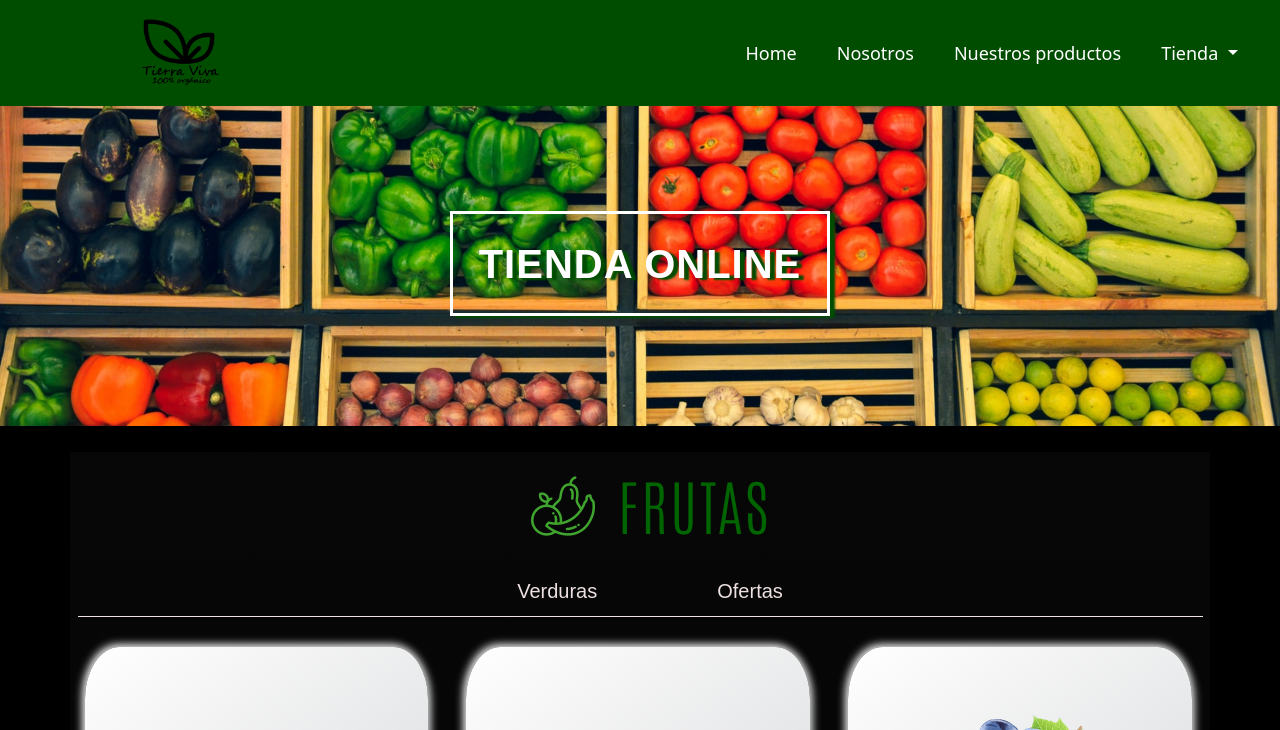
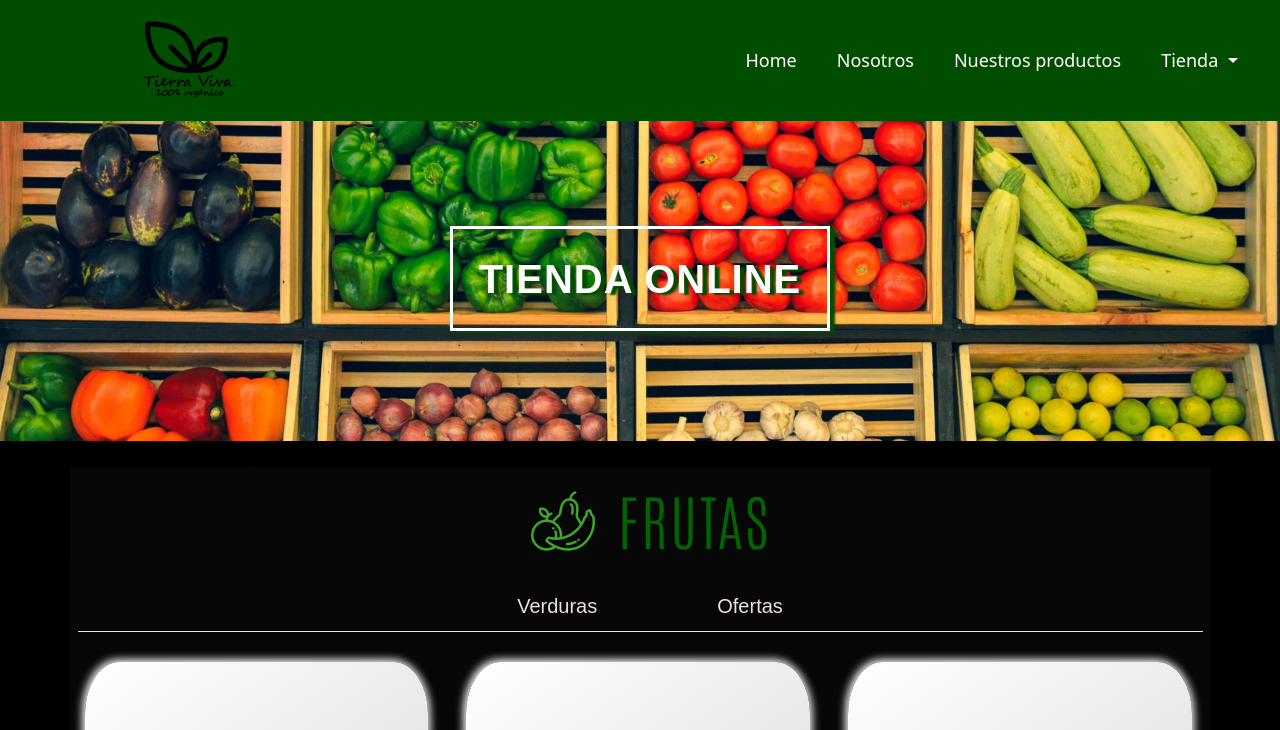
Before and after one commit to mdeleonbalbiani/TierraViva, a website: page pages/frutas.html in a window 1280 px wide. Shown: the top 730 px of the page. Drawn offline with nearby package versions, Linux system fonts and the light colour scheme; a web font is replaced by a local one.

Commit message:
Cambio de icono en boton hamburguesa

```diff
--- a/pages/frutas.html
+++ b/pages/frutas.html
@@ -6,8 +6,9 @@
     <meta name="viewport" content="width=device-width, initial-scale=1.0">
     <meta name="description" content="Las frutas más frescas de cada estación y libres de químicos están en Tierra Viva">
     <meta name="keywords" content="FRUTAS, VERDURAS, OFERTAS, ORGANICO, SANO, SALUDABLE, ALIMENTACION, BARATO, ECONOMICO, DIETA">
-    <!-- Linkeo de icono en pestaña -->
+    <!-- Linkeo de icono -->
     <link rel="icon" href="../multimedia/logoIcon.png">
+    <link rel="stylesheet" href="https://use.fontawesome.com/releases/v5.8.1/css/all.css" integrity="sha384-50oBUHEmvpQ+1lW4y57PTFmhCaXp0ML5d60M1M7uH2+nqUivzIebhndOJK28anvf" crossorigin="anonymous">
     <link rel="stylesheet" href="https://use.fontawesome.com/releases/v5.8.1/css/all.css" integrity="sha384-50oBUHEmvpQ+1lW4y57PTFmhCaXp0ML5d60M1M7uH2+nqUivzIebhndOJK28anvf" crossorigin="anonymous">
     <!--Bootstrap-->
     <link href="https://cdn.jsdelivr.net/npm/bootstrap@5.0.0/dist/css/bootstrap.min.css" rel="stylesheet" integrity="sha384-wEmeIV1mKuiNpC+IOBjI7aAzPcEZeedi5yW5f2yOq55WWLwNGmvvx4Um1vskeMj0" crossorigin="anonymous">
@@ -24,9 +25,10 @@
         <nav class="navbar navbar-expand-lg navbar-primary" style="background-color:#004d00;" >
             <div class="container-fluid">
               <a class="navbar-brand" href="../index.html#home">
-                  <img src="../multimedia/logo2.png" alt="logo corporativo" width="60%">
+                  <img src="../multimedia/logo2.png" alt="logo corporativo" width="70%">
               </a>
               <button class="navbar-toggler" type="button" data-bs-toggle="collapse" data-bs-target="#navbarNavDropdown" aria-controls="navbarNavDropdown" aria-expanded="false" aria-label="Toggle navigation">
+                <i class="bi bi-list btnHamburguesa"></i>
                 <span class="navbar-toggler-icon"></span>
               </button>
               <div class="collapse navbar-collapse" id="navbarNavDropdown">
```
Also changed, not shown: pages/elItaliano.html (+4 -2 lines), pages/ofertas.html (+2 -1 lines), pages/orangeDetox.html (+4 -2 lines), pages/tomatina.html (+4 -2 lines), pages/verduras.html (+4 -2 lines), pages/vitaminaC.html (+4 -2 lines).
